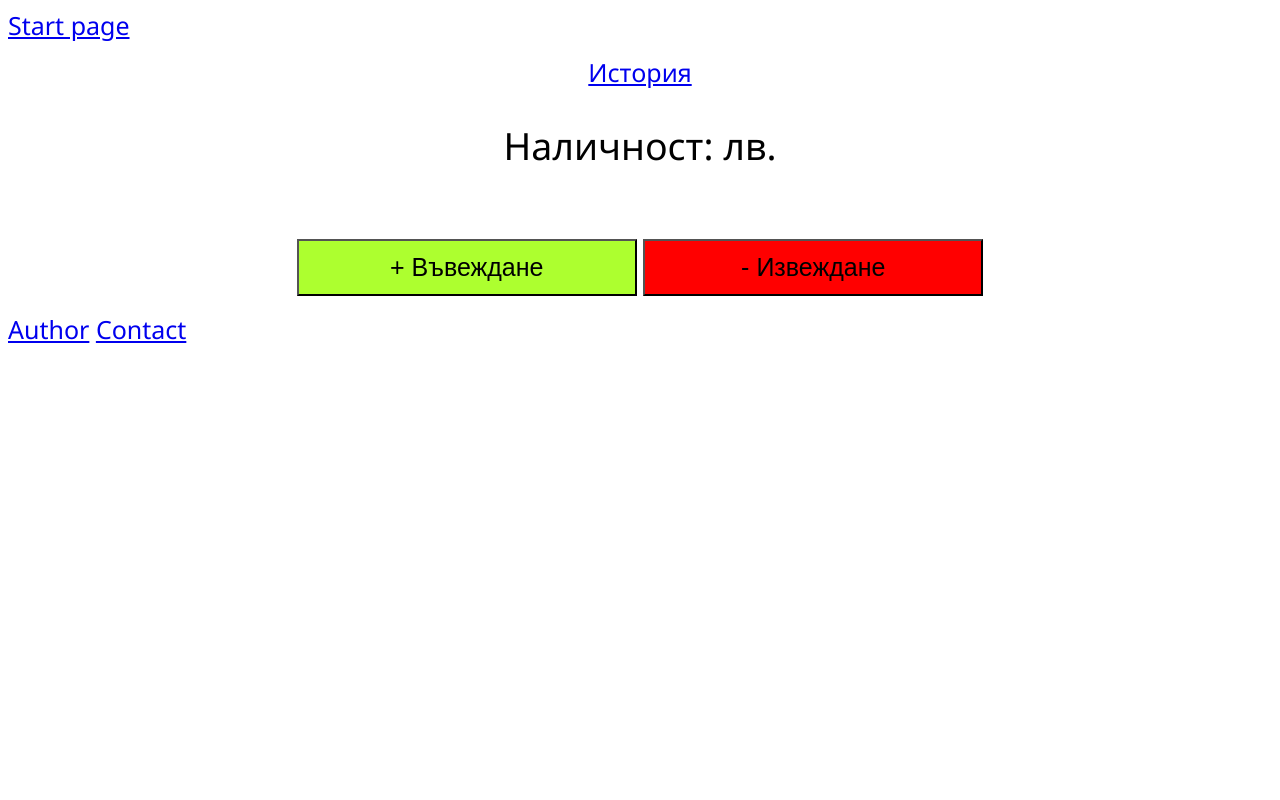
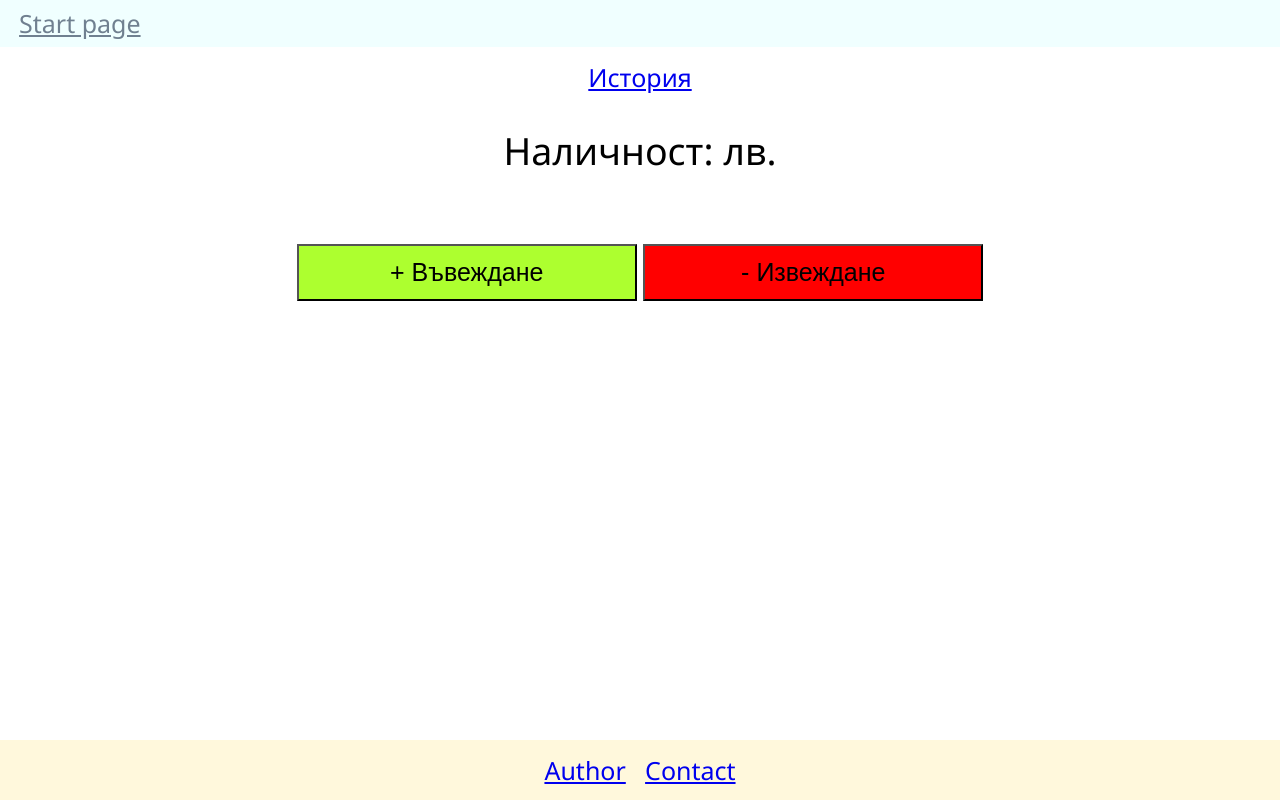
Before and after one commit to xfgt/money-monitor, a PHP site: page / in a window 1280 px wide. Run offline with PHP 8.4, Linux system fonts and the light colour scheme.

Commit message:
added information bars

```diff
--- a/public/css/indexpage.css
+++ b/public/css/indexpage.css
@@ -1,14 +1,41 @@
 body{
     font-size: 25px;
     font-family: 'Segoe UI', Tahoma, Geneva, Verdana, sans-serif;
+    margin: 0;
 }
+
+
+.topBarClass{
+    background-color:azure;
+    overflow: hidden;
+    padding: .5%;
+    position: relative;
+}
+.topBarClass a{
+    color:slategray;
+    margin: 0 1% 0 1%;
+}
+
+.bottomBarClass{
+    background-color: cornsilk;
+    overflow: hidden;
+    padding: 1% 0 1% 0;
+    text-align: center;
+    position:absolute;
+    bottom: 0;
+    width: 100%;
+}
+.bottomBarClass a{
+    margin: 0 .5% 0 .5%;
+}
+
+
+
 #mainContent{
     text-align: center;
     padding: 1%;
 
 }
-
-
 #incomeBox, #outcomeBox{
     min-width: 300px;
     max-width: 340px;
@@ -16,18 +43,13 @@ body{
     width: auto;
     display: inline-flex;
 }
-
-
 #inBtn, #outBtn{
     min-width: 340px; /* sweet spot */
 }
-
-
 #fundsField, #expencesField{
     padding: 3%;
     max-width: 400px; /* sweet spot */
 }
-
 input {
     min-width: 280px;
     max-width: 300px;
@@ -44,7 +66,6 @@ input {
     transition-duration: 0.1s;
     cursor: pointer;
 }
-
 #addBalance, #getBalance{
     width: 200px;
     height: 50px;
```
